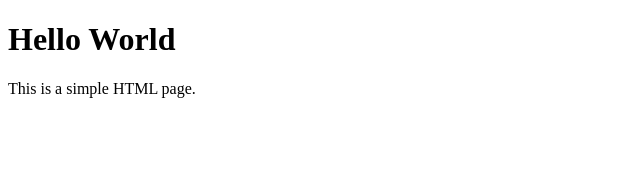
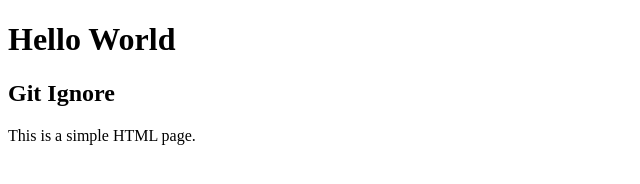
Before and after one commit to Sajadahmad123/git-workflow, a plain HTML site: page index.html in a window 1280 px wide. Shown: the whole page, without its empty margins (0-640 px from the left). Drawn offline with Linux system fonts and the light colour scheme.

Commit message:
git ignore file

```diff
--- a/index.html
+++ b/index.html
@@ -5,6 +5,7 @@
 </head>
 <body>
   <h1>Hello World</h1>
+  <h2>Git Ignore</h2>
   <p>This is a simple HTML page.</p>
 </body>
 </html>
```
Also changed, not shown: 2 other files.
